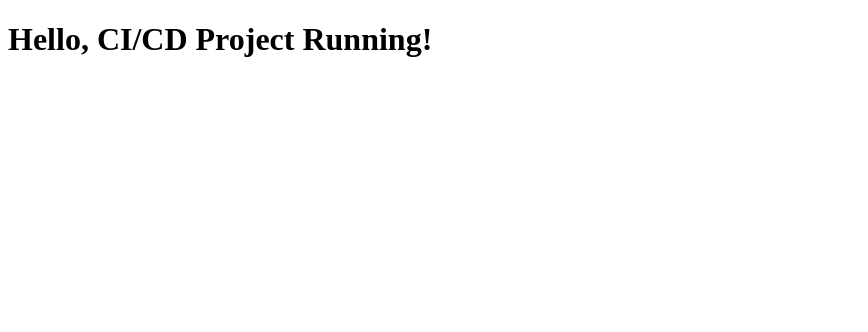
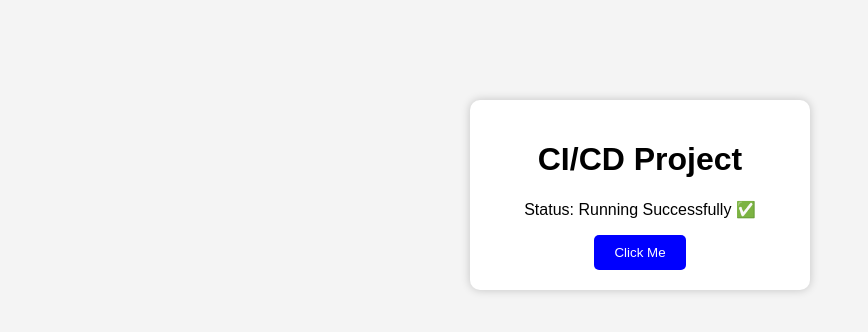
Before and after one commit to Shreehari-7/ci-cd-project, a website: page index.html in a window 1280 px wide. Shown: the whole page, without its empty margins (0-868 px from the left). Drawn offline with Linux system fonts and the light colour scheme.

Commit message:
added README

```diff
--- a/index.html
+++ b/index.html
@@ -1,9 +1,45 @@
 <!DOCTYPE html>
 <html>
 <head>
-    <title>CI/CD Project</title>
+    <title>CI/CD Pipeline Project</title>
+    <style>
+        body {
+            font-family: Arial;
+            text-align: center;
+            background-color: #f4f4f4;
+        }
+        .box {
+            margin-top: 100px;
+            padding: 20px;
+            background: white;
+            border-radius: 10px;
+            width: 300px;
+            margin-left: auto;
+            margin-right: auto;
+            box-shadow: 0 0 10px rgba(0,0,0,0.2);
+        }
+        button {
+            padding: 10px 20px;
+            background: blue;
+            color: white;
+            border: none;
+            border-radius: 5px;
+        }
+    </style>
 </head>
 <body>
-    <h1>Hello, CI/CD Project Running!</h1>
+
+<div class="box">
+    <h1>CI/CD Project</h1>
+    <p>Status: Running Successfully ✅</p>
+    <button onclick="showMessage()">Click Me</button>
+</div>
+
+<script>
+function showMessage() {
+    alert("CI/CD Pipeline Working!");
+}
+</script>
+
 </body>
 </html>
```
Also changed, not shown: README.md (added).
